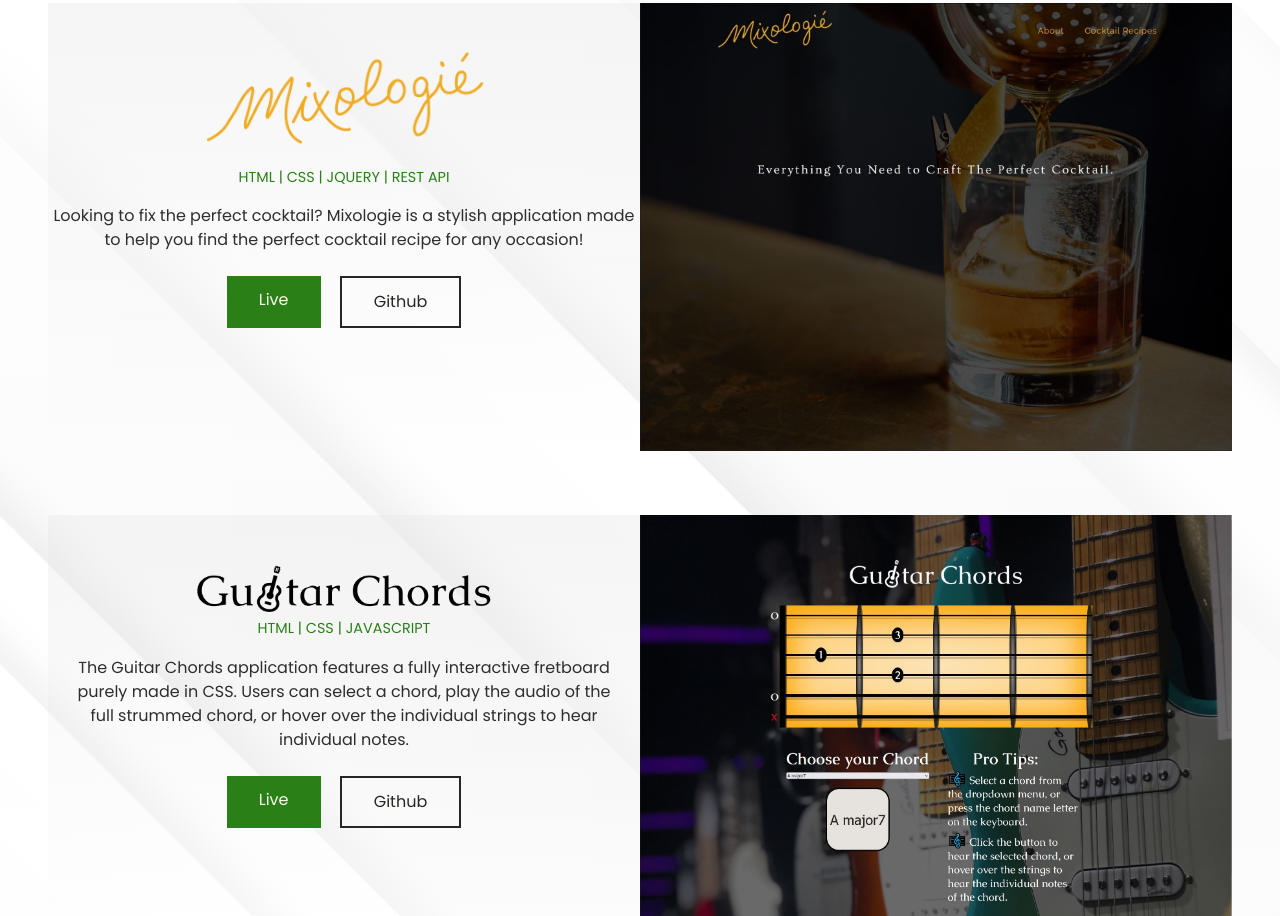
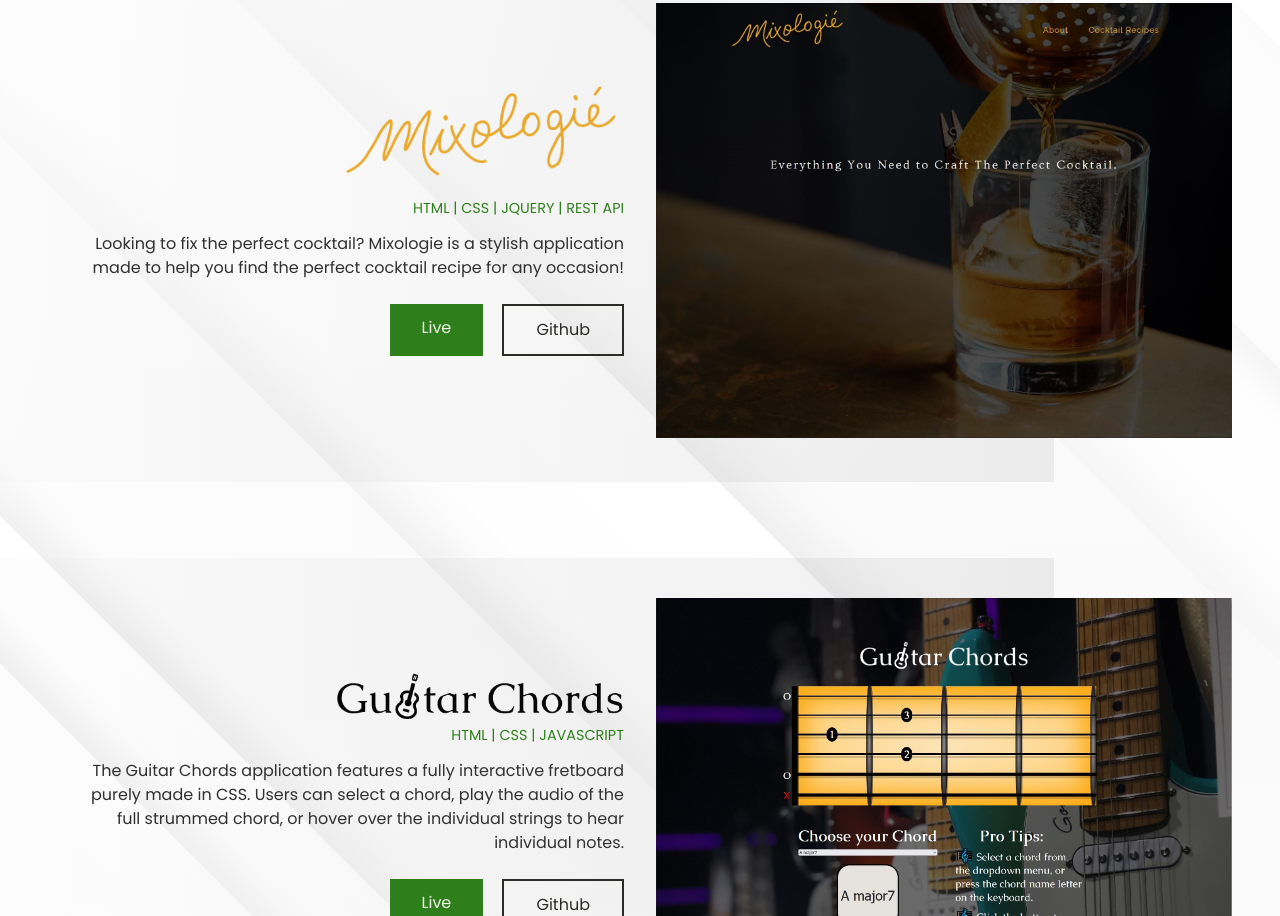
Before and after one commit to Batstone/dev-portfolio, a website: page index.html in a window 1280 px wide. Shown: the part 1884-2800 px from the top of the page. Drawn offline with Linux system fonts and the light colour scheme.

Commit message:
profile and projects desktop

```diff
--- a/index.html
+++ b/index.html
@@ -92,7 +92,6 @@
             After completing my doctorate degree in music I extended my passion for creativity into the field of programming. I am dedicated to
             creating responsive, accessible, user-friendly applications, while providing a unique user experience.
           </p>
-          <a href="#" class="link-btn profile__resume">Resume<span class="sr-only"> (opens in new window)</span></a>
         </div>
       </section>
       <section class="skills full-width">
--- a/style.css
+++ b/style.css
@@ -392,10 +392,12 @@ nav a:focus {
   text-align: center;
   justify-items: center;
   position: relative;
+  z-index: 2;
 
   @media (min-width: 48rem) {
     margin-block-start: 17rem;
     grid-template-columns: repeat(2, 1fr);
+    align-items: center;
   }
 }
 
@@ -407,7 +409,7 @@ nav a:focus {
   position: relative;
   bottom: 0;
   background: linear-gradient(to top, rgba(114, 114, 114, 0.13), #00000000);
-  z-index: 98;
+  z-index: -1;
 
   @media (min-width: 48rem) {
     position: absolute;
@@ -462,6 +464,8 @@ nav a:focus {
     width: 65%;
     margin-block-start: 0;
     margin-left: auto;
+    position: relative;
+    left: 8%;
   }
 }
 
@@ -547,38 +551,61 @@ nav a:focus {
 
 .projects__item {
   display: grid;
-  justify-items: center;
-  background: linear-gradient(to bottom, rgba(230, 230, 230, 0.382), #00000000);
+  justify-items: start;
+  position: relative;
+  z-index: 3;
 
   @media (min-width: 48rem) {
     grid-template-columns: repeat(2, 1fr);
+    gap: 2rem;
   }
 }
 
 .projects__item:not(:first-child) {
   margin-block-start: 4rem;
+  z-index: 3;
+
+  @media (min-width: 48rem) {
+    margin-block-start: 10rem;
+  }
+}
+
+.projects__item:before {
+  display: block;
+  position: absolute;
+  content: "";
+  width: 150%;
+  height: 20rem;
+  background: linear-gradient(to bottom, rgba(114, 114, 114, 0.082), #00000000);
+
+  @media (min-width: 48rem) {
+    background: linear-gradient(to left, rgba(114, 114, 114, 0.112), #00000000);
+    width: 100%;
+    height: 120%;
+    bottom: -10%;
+    left: -15%;
+    z-index: 2;
+  }
 }
 
 .projects__text {
   text-align: center;
-}
 
-/*
-@media (min-width: 48rem) {
-  .projects__text:nth-of-type(2n) {
+  @media (min-width: 48rem) {
     text-align: end;
+    margin-block: auto;
   }
 }
-  */
 
 .projects__logo {
   margin-block-start: 3rem;
   margin-inline: auto;
   max-width: 50%;
-}
 
-.projects__logo img {
-  margin-inline: auto;
+  @media (min-width: 48rem) {
+    margin-inline: auto 0;
+    margin-block-start: 0;
+  }
 }
 
 .projects__stack {
@@ -592,7 +619,8 @@ nav a:focus {
   text-align: center;
 
   @media (min-width: 48rem) {
-    margin-block-start: 1rem;
+    margin-block-start: 0.8rem;
+    text-align: end;
   }
 }
 
@@ -605,6 +633,18 @@ nav a:focus {
 
   @media (min-width: 48rem) {
     margin-block-start: 1.5rem;
+    justify-content: end;
+  }
+}
+
+.projects__img {
+  margin-block-start: 3.5rem;
+  max-width: 130%;
+
+  @media (min-width: 48rem) {
+    z-index: 10;
+    margin-block-start: 0;
+    max-width: 100%;
   }
 }
 
@@ -612,16 +652,6 @@ nav a:focus {
   color: var(--primary-color-dark);
   background: transparent;
   border: 2px solid var(--primary-color-dark);
-}
-
-.projects__img {
-  margin-block-start: 3.5rem;
-  max-width: 130%;
-
-  @media (min-width: 48rem) {
-    margin-block-start: 0;
-    max-width: 100%;
-  }
 }
 
 /* Contact */
```
